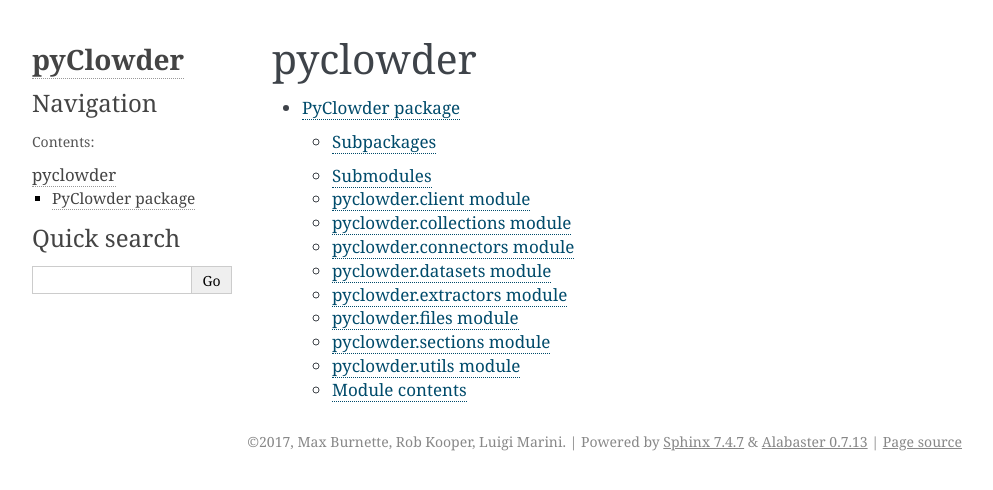
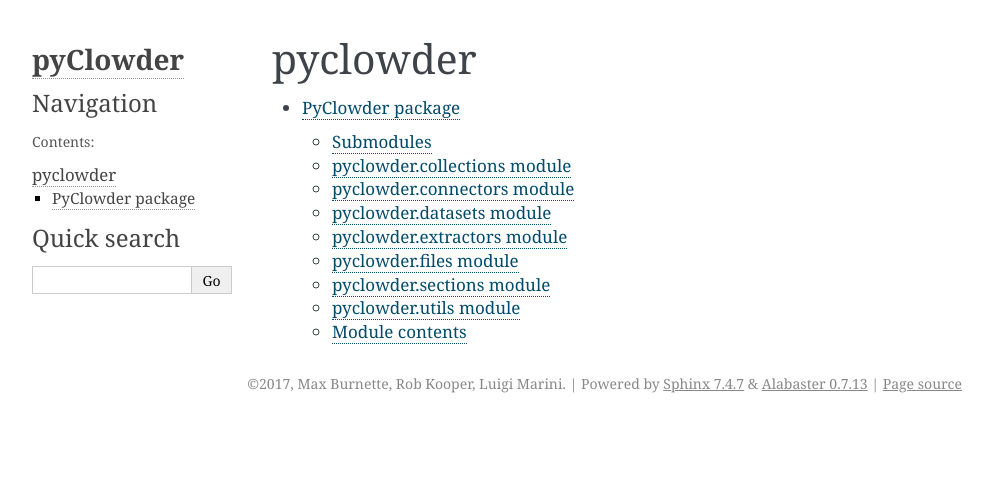
Before and after one commit to clowder-framework/pyclowder, a Sphinx documentation site: the page built from docs/source/modules.rst, in a window 1280 px wide. Shown: the top 490 px of the page, without its empty margins (148-1141 px from the left). Built offline with Sphinx 7.4.7, drawn with Linux system fonts in a browser that asks for light colours; pages that are not in the unit, such as notebooks, are missing from menus.

Commit message:
cleanup
- remove pyclowder.client
- add requirements.txt

```diff
--- /dev/null
+++ b/docs/requirements.txt
@@ -0,0 +1,4 @@
+enum34==1.1.6
+Sphinx==1.6.2
+pika==0.10.0
+PyYAML==3.11
--- a/docs/source/pyclowder.rst
+++ b/docs/source/pyclowder.rst
@@ -1,23 +1,8 @@
 PyClowder package
 =================
 
-Subpackages
------------
-
-.. toctree::
-
-    pyclowder.geostreams
-
 Submodules
 ----------
-
-pyclowder.client module
------------------------
-
-.. automodule:: pyclowder.client
-        :members:
-        :undoc-members:
-        :show-inheritance:
 
 pyclowder.collections module
 ----------------------------
```
